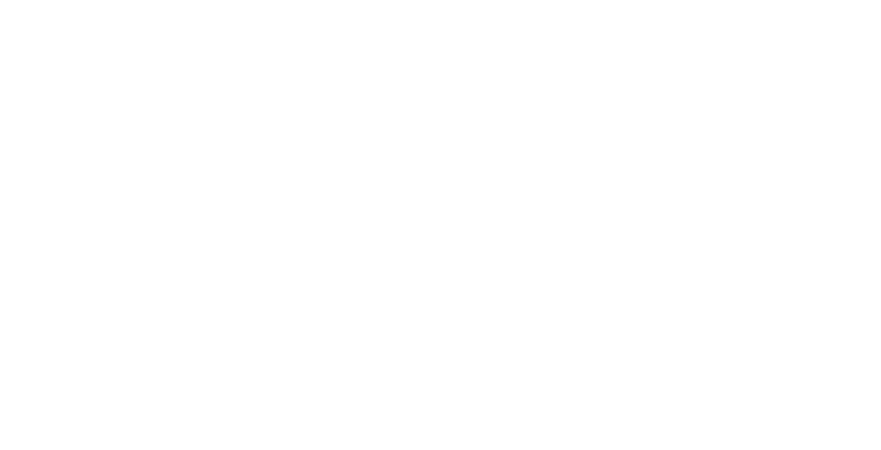
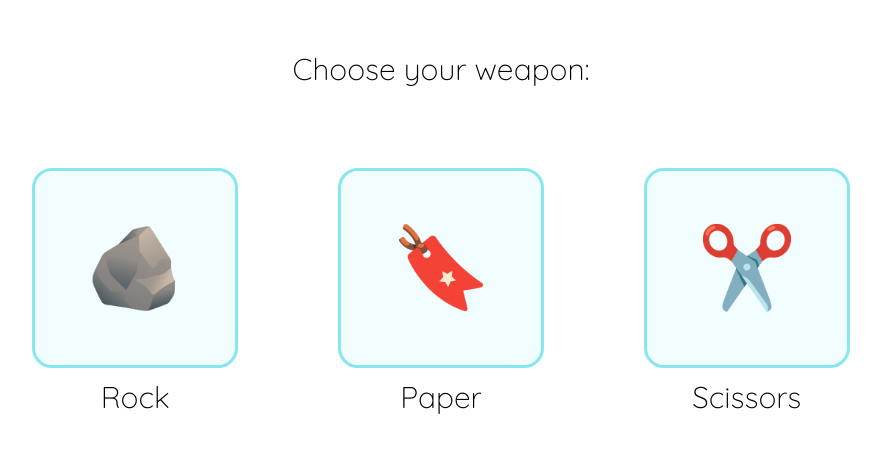
Before and after one commit to nehadesai00/rock_paper_scissors, a plain HTML site: page index.html in a window 1280 px wide. Shown: the whole page, without its empty margins (199-1080 px from the left). Drawn offline with Linux system fonts and the light colour scheme.

Commit message:
Add buttons to get the user's choice, and add style.css

```diff
--- a/index.html
+++ b/index.html
@@ -4,11 +4,31 @@
     <head>
         <meta charset="utf-8">
         <title>Rock, Paper, Scissors</title>
-        <script src="./script.js"></script>
+        <link rel="stylesheet" href="./style.css">
+        <script src="./script.js" defer></script>
     </head>
 
     <body>
+        <p id="prompt">Choose your weapon:</p>
 
+        <div id="outer-container">
+
+            <div class="inner-containers">
+                <button id="rock">🪨</button>
+                <p class="names">Rock</p>
+            </div>
+
+            <div class="inner-containers">
+                <button id="paper">🔖</button>
+                <p class="names">Paper</p>
+            </div>
+
+            <div class="inner-containers">
+                <button id="scissors">✂️</button>
+                <p class="names">Scissors</p>
+            </div>
+
+        </div>
     </body>
 
 </html>
--- /dev/null
+++ b/style.css
@@ -0,0 +1,42 @@
+@import url('https://fonts.googleapis.com/css2?family=Quicksand:wght@300&family=Roboto:wght@300&display=swap');
+
+body {
+    font-family: 'Quicksand';
+}
+
+#prompt {
+    text-align: center;
+    font-size: 30px;
+    margin-top: 50px;
+}
+
+#outer-container {
+    display: flex;
+    justify-content: center;
+    column-gap: 100px;
+    margin-top: 80px;
+}
+
+.inner-containers {
+    display: flex;
+    flex-direction: column;
+}
+
+button {
+    padding: 50px;
+    font-size: 80px;
+    background-color: rgb(241, 253, 255);
+    border: 3px solid rgb(134, 231, 238);
+    border-radius: 20px;
+    cursor: pointer;
+}
+
+button:hover {
+    background-color: rgb(198, 250, 250);
+}
+
+.names {
+    text-align: center;
+    font-size: 30px;
+    margin-top: 10px;
+}
```
